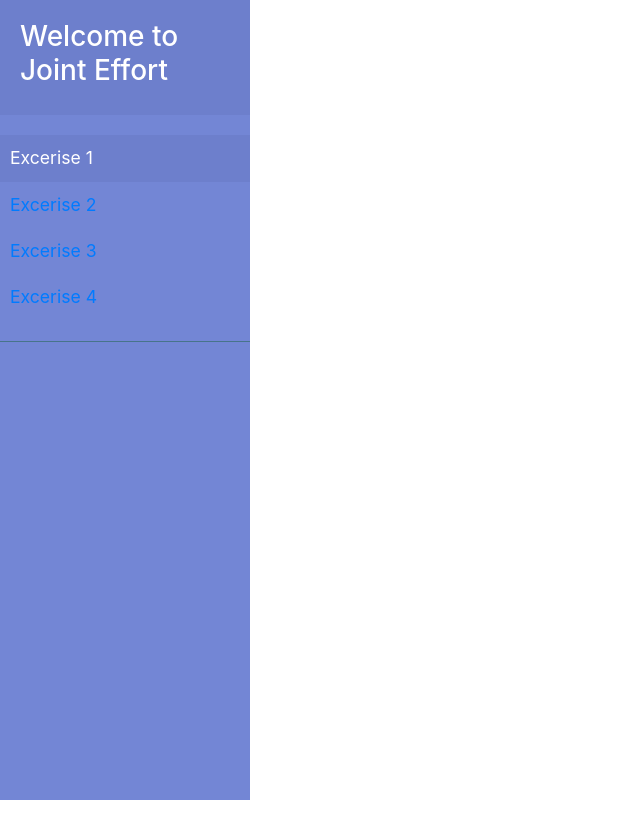
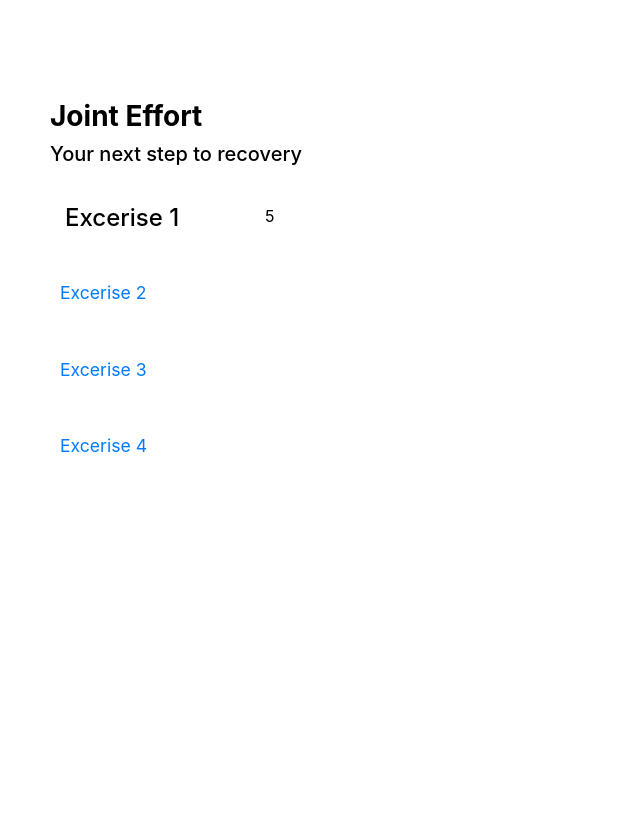
Before and after one commit to veilance/joint-effort-hatchinghealth2019, a website built with Parcel: page demos/index.html in a window 1280 px wide. Shown: the whole page, without its empty margins (0-640 px from the left). Before the commit the page ends 800 px from the top, so only its background shows below. Built offline with nearby package versions, Linux system fonts and the light colour scheme; no server answers; what @tensorflow-models/posenet would draw is missing.

Commit message:
update sidebar colour and spacing

```diff
--- a/demos/index.html
+++ b/demos/index.html
@@ -37,12 +37,23 @@
     <div class="wrapper">
         <nav id="sidebar">
             <!-- Sidebar title -->
-            <div class="sidebar-header">
-                <h3>Welcome to Joint Effort</h3>
+            <div class="sidebar-header font-weight-bold h3">
+                Joint Effort
             </div>
+            <div class="sidebar-subheader h5">
+                Your next step to recovery
+            </div>
+
             <ul class="list-unstyled components">
                 <li class="active">
-                    <a href="#">Excerise 1</a>
+                    <div class="container">
+                        <div class="row">
+                            <div class="col-8">
+                              <h4> Excerise 1 </h4>
+                            </div>
+                          <div class="col-4">5</div>
+                        </div>
+                    </div>
                 </li>
                 <li>
                     <a href="#">Excerise 2</a>
@@ -54,6 +65,7 @@
                     <a href="#">Excerise 4</a>
                 </li>
             </ul>
+
         </nav>
 
         <div class="content">
--- a/demos/style.css
+++ b/demos/style.css
@@ -5,11 +5,13 @@
 }
 
 #sidebar {
-    min-width: 250px;
-    max-width: 250px;
+    min-width: 350px;
+    max-width: 350px;
     min-height: 100vh;
-    background: #7386D5;
-    color: #fff;
+    padding-top: 100px;
+    padding-left: 50px;
+    background: #ffffff;
+    color: #000000;
     transition: all 0.3s;
 }
 
@@ -18,19 +20,18 @@
 }
 
 #sidebar .sidebar-header {
-    padding: 20px;
-    background: #6d7fcc;
+    padding: 20 0 20 0;
 }
 
-
 #sidebar ul.components {
+    height: 100%;
     padding: 20px 0;
-    border-bottom: 1px solid #47748b;
 }
 
-#sidebar ul p {
-    color: #fff;
-    padding: 10px;
+#sidebar ul li {
+    padding-top: 10px;
+    padding-bottom: 10px;
+    margin-bottom: 10px;
 }
 
 #sidebar ul li a {
@@ -38,6 +39,7 @@
     font-size: 1.1em;
     display: block;
 }
+
 #sidebar ul li a:hover {
     color: #7386D5;
     background: #fff;
```
